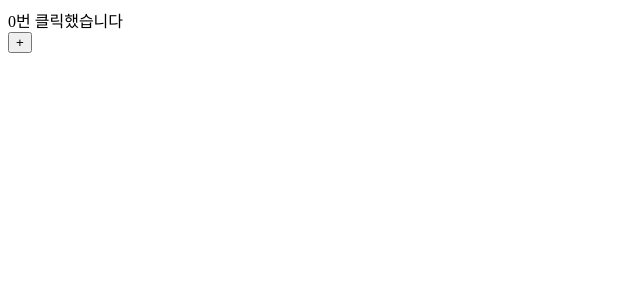
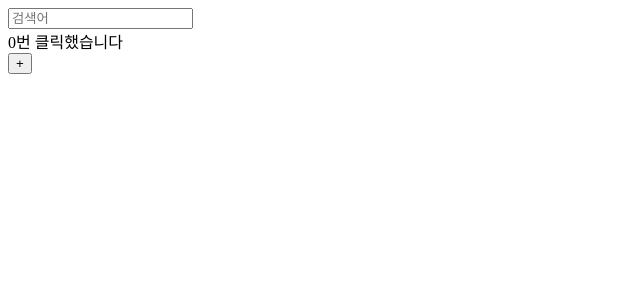
Before and after one commit to xanqus/react-lecture_2022-07-27, a React (Create React App) app: page / in a window 1280 px wide. Shown: the top 300 px of the page, without its empty margins (0-640 px from the left). Built offline with nearby package versions, Linux system fonts and the light colour scheme.

Commit message:
useEffect deps

```diff
--- a/src/components/Counter.jsx
+++ b/src/components/Counter.jsx
@@ -1,18 +1,36 @@
 import React, { useState, useEffect } from "react";
 
 const Counter = ({ counter, setCounter }) => {
+  const [searchWord, setSearchWord] = useState("");
   const addCounter = () => {
     setCounter(counter + 1);
   };
-  console.log(counter);
-  // API 호출 코드
+  const onChange = (e) => {
+    setSearchWord(e.target.value);
+  };
 
+  // 검색시 호출
   useEffect(() => {
+    // API 호출 코드
     console.log("API 호출");
   }, []);
 
+  useEffect(() => {
+    console.log("change input");
+  }, [searchWord]);
+
+  useEffect(() => {
+    console.log(counter);
+  }, [counter]);
+
   return (
     <div>
+      <input
+        type="text"
+        onChange={onChange}
+        value={searchWord}
+        placeholder="검색어"
+      />
       <div>{counter}번 클릭했습니다</div>
       <button onClick={addCounter}>+</button>
     </div>
```
